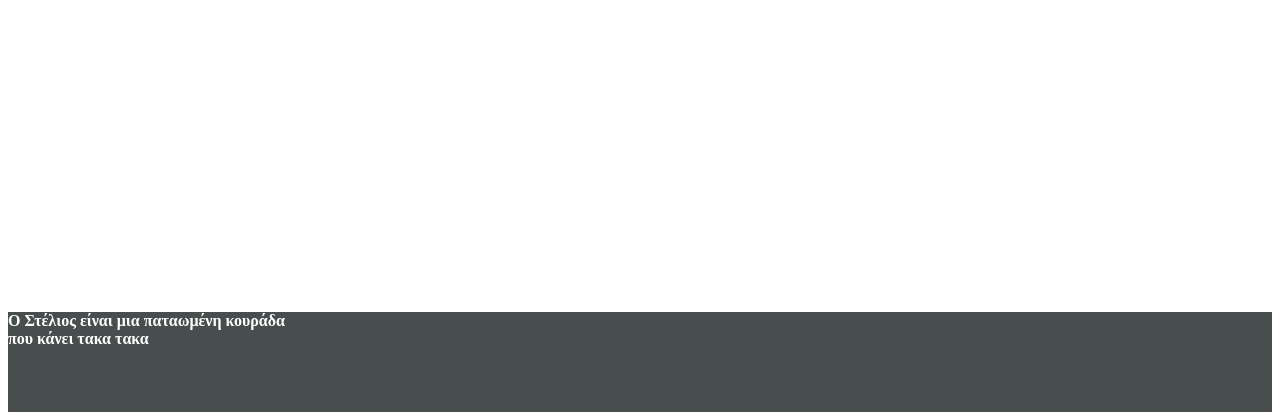
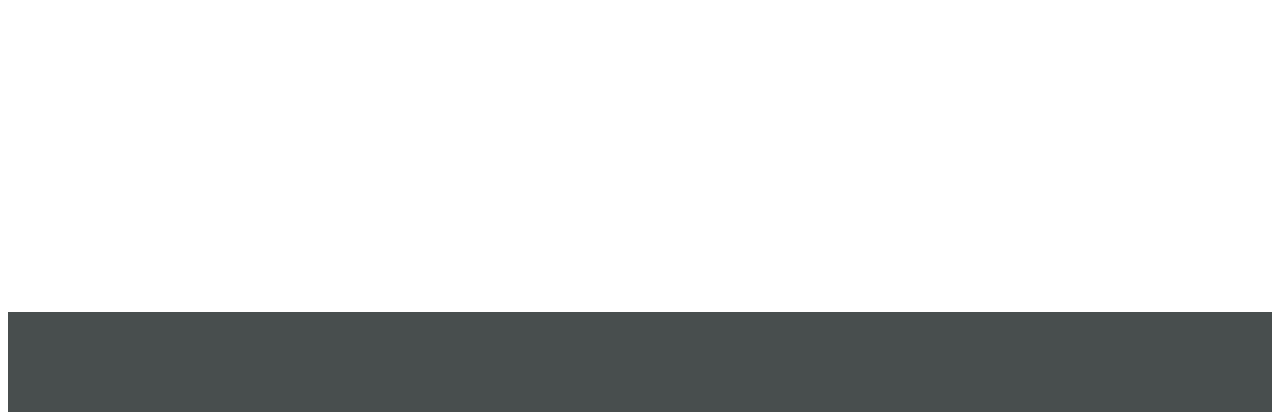
Before and after one commit to Gregorysmel/EnimerosiPoliti, a PHP site: page /Emporikes.php in a window 1280 px wide. Shown: the part 480-900 px from the top of the page. Run offline with PHP 8.4, Linux system fonts and the light colour scheme.

Commit message:
Update footer.php

```diff
--- a/footer.php
+++ b/footer.php
@@ -15,7 +15,7 @@
   </style>
 <div class="footer">
     <div style="color:white">
-      <b text-align="left">Ο Στέλιος είναι μια παταωμένη κουράδα<br>που κάνει τακα τακα</b>
+      <b text-align="left"><br></b>
       <p>
         <a href="r" target="_blank">
         </a>
```
